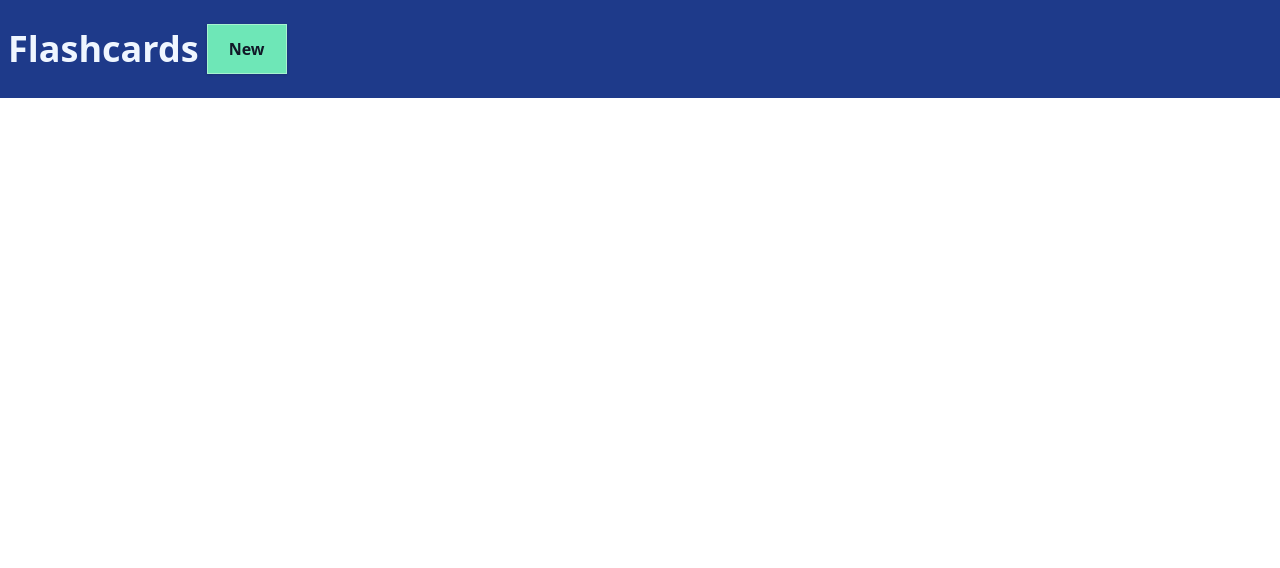
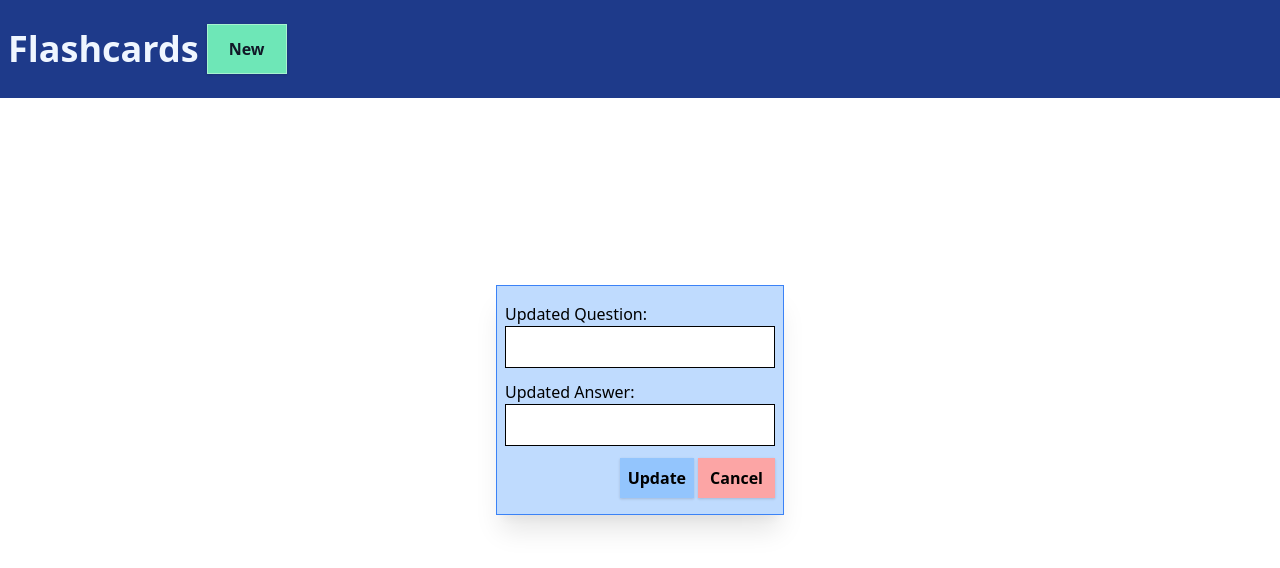
Before and after one commit to NADS-PROGRAMMER/Flashcard, a React (Create React App) app: page / in a window 1280 px wide. Shown: the top 568 px of the page. Built offline with nearby package versions, Linux system fonts and the light colour scheme.

Commit message:
Done for styling the UpdateQuestionModal.js

```diff
--- a/src/App.js
+++ b/src/App.js
@@ -6,6 +6,7 @@ import {reducer} from './Javascripts/reducer'
 import MessageModal from './Components/MessageModal'
 import ConfirmationModal from './Components/ConfirmationModal'
 import QuestionsModal from './Components/QuestionsModal'
+import UpdateQuestionModal from './Components/UpdateQuestionModal'
 import './index.css'
 
 function App() {
@@ -79,6 +80,7 @@ function App() {
         {state['delete'].isConfirmationModalOpen && <ConfirmationModal categoryName={state['delete'].categoryName} isFlashcardOpen={state['openFlashcard'].isFlashcardOpen} dispatch={dispatch}/>}
 
         {state['openFlashcard'].isFlashcardOpen && <QuestionsModal categories={state.categories} dispatch={dispatch} questions={state.openFlashcard.questions}/>}
+        <UpdateQuestionModal />
     </div>
   );
 }
--- a/src/Components/UpdateQuestionModal.js
+++ b/src/Components/UpdateQuestionModal.js
@@ -0,0 +1,28 @@
+import React from 'react'
+import Button from './Button'
+
+function UpdateQuestionModal() {
+    return (
+        // opacity-0 -mt-10
+        <form className="bg-blue-200  w-60 sm:w-32 md:w-72 flex flex-col gap-3 fixed left-1/2 top-1/2 transform -translate-x-1/2 -translate-y-1/2 py-4 px-2 border border-blue-500 shadow-xl z-10">
+            <div className="flex flex-col items-stretch">
+                <label className="font-medium" htmlFor="updated-question">
+                    Updated Question:
+                </label>
+                <input className="border border-black py-2 px-1" type="text" name="updated-question" id="updated-question"/>
+            </div>
+            <div className="flex flex-col items-stretch">
+                <label className="font-medium" htmlFor="updated-answer">
+                    Updated Answer:
+                </label>
+                <input className="border border-black py-2 px-1" type="text" name="updated-answer" id="updated-answer" />
+            </div>
+            <div className="flex justify-end">
+                <Button className="bg-blue-300 font-bold py-2 px-2 hover:bg-blue-400 shadow w-30 mx-1"  text="Update" />
+                <Button className="bg-red-300 font-bold py-2 px-3 hover:bg-red-400 shadow" text="Cancel" />
+            </div>
+        </form>
+    )
+}
+
+export default UpdateQuestionModal
```
